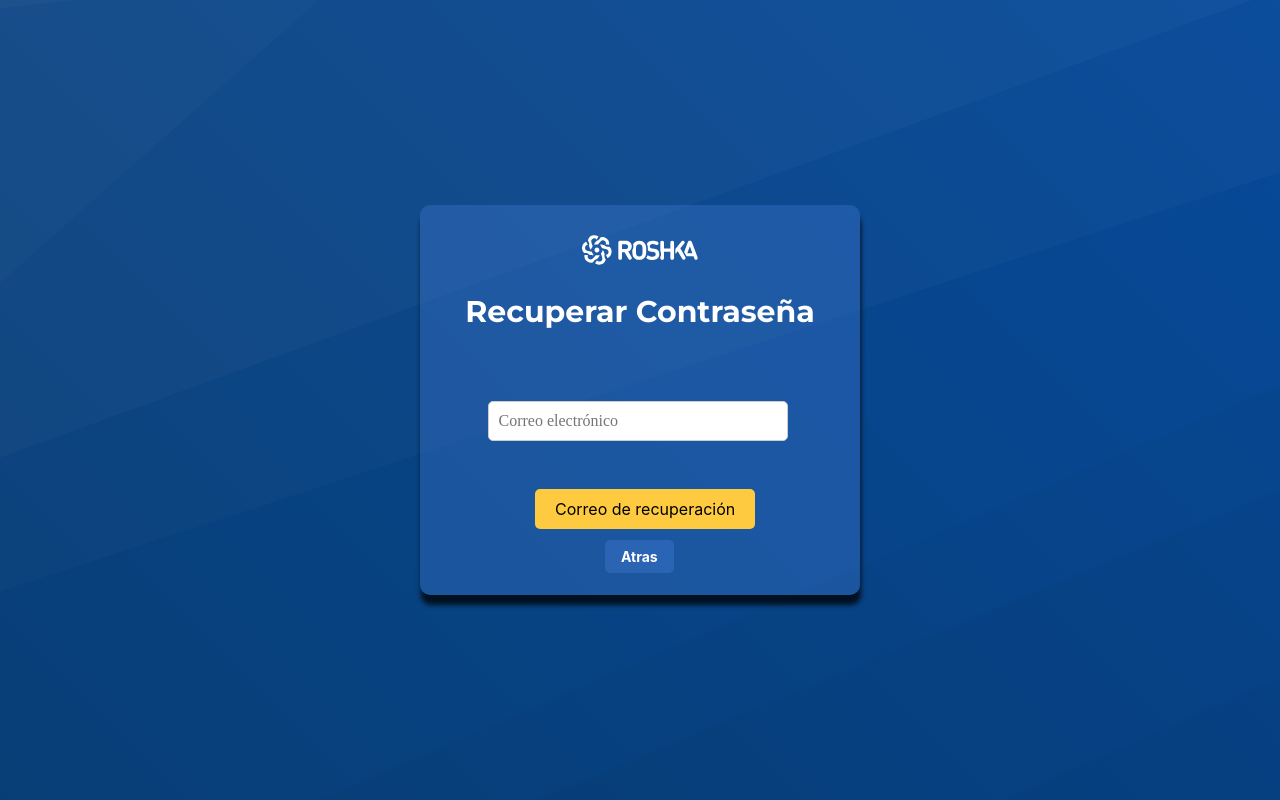
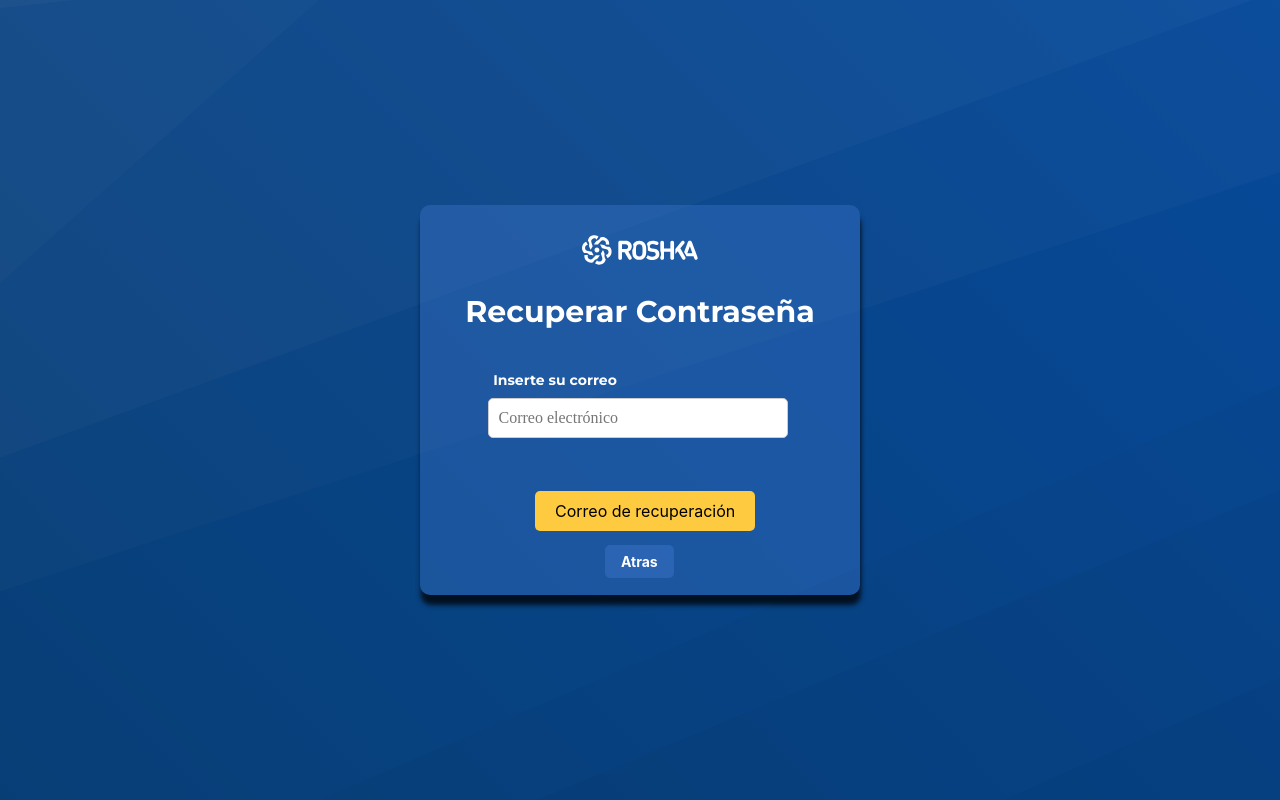
Before and after one commit to tobimonges/vacaciones, a React (Vite) app in the folder vacaciones-frontend/: page /forgotPassword in a window 1280 px wide. Built offline with nearby package versions, Linux system fonts and the light colour scheme; a web font is replaced by a local one.

Commit message:
orden de forgotpassword box y introduccion de texto

```diff
--- a/vacaciones-frontend/src/components/LoginForgotPassword.css
+++ b/vacaciones-frontend/src/components/LoginForgotPassword.css
@@ -64,6 +64,7 @@
   border-radius: 5px;
   font-size: 16px;
   transition: all 0.3s ease;
+  margin-bottom: 150px;
 }
 
 .inputFP:hover {
@@ -76,7 +77,7 @@
   flex-direction: column;
   align-items: center;
 
-  margin-top: 70px;
+  margin-top: 60px;
   margin-bottom: -30px;
 }
 .iconFPWrapini {
@@ -132,7 +133,7 @@ h3 .iconFP {
 }
 .buttonFPC {
   font-family: Inter, Avenir, Helvetica, Arial, sans-serif;
-  margin-top: 70px;
+  margin-top: px;
   left: 115px;
   position: absolute;
   display: inline-block;
@@ -176,7 +177,7 @@ h3 .iconFP {
 }
 .backToLoginButton {
   position: absolute;
-  top:315px;
+  top: 320px;
   left: 165px;
   background: rgba(87, 145, 238, 0.25);
   color: #ffffff; /* Texto blanco */
@@ -201,7 +202,23 @@ h3 .iconFP {
 .back-button:focus {
   outline: none; /* Quitar el borde de enfoque */
   box-shadow: 0 0 0 3px rgba(0, 123, 255, 0.5); /* Sombra de enfoque */
+} /*Texto abajo del título*/
+.boxTextWrapper {
+  display: flex; /* Usamos flex para centrar */
+  justify-content: center; /* Centrar horizontalmente */
+  align-items: center; /* Centrar verticalmente */
+  margin-right: 170px;
+  margin-top: 30px;
 }
+
+.boxText {
+  color: #ffffff; /* Texto blanco */
+  font-family: inherit; /* Heredar la fuente general del proyecto */
+  font-size: 14px; /* Tamaño ajustado */
+  font-weight: bold; /* Negrita opcional */
+  text-align: center; /* Asegura que el texto esté centrado */
+}
+ /*Keyframes y animaciones*/
 
 @keyframes BackLogin {
   0% {
--- a/vacaciones-frontend/src/components/LoginForgotPassword.jsx
+++ b/vacaciones-frontend/src/components/LoginForgotPassword.jsx
@@ -87,6 +87,9 @@ function ForgotPassword({ onBackToLogin }) {
         </div>
         <Logo />
         <h2 className="headerFP">Recuperar Contraseña</h2>
+        <div className="boxTextWrapper">
+          <p className="boxText">Inserte su correo</p>
+        </div>
         <form onSubmit={handleForgotPassword}>
           <div className="inputFPGroup">
             <div className="iconFPWrap">
```
